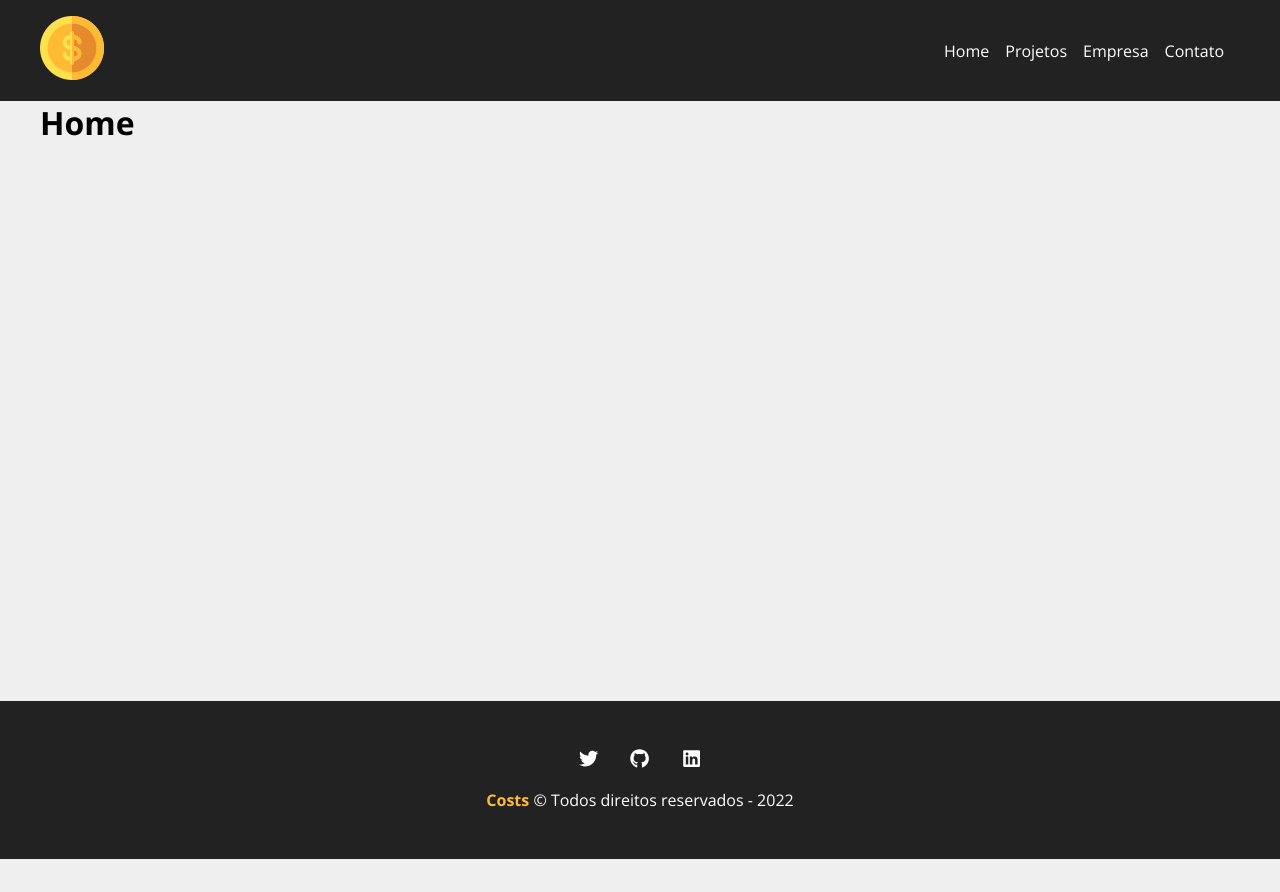
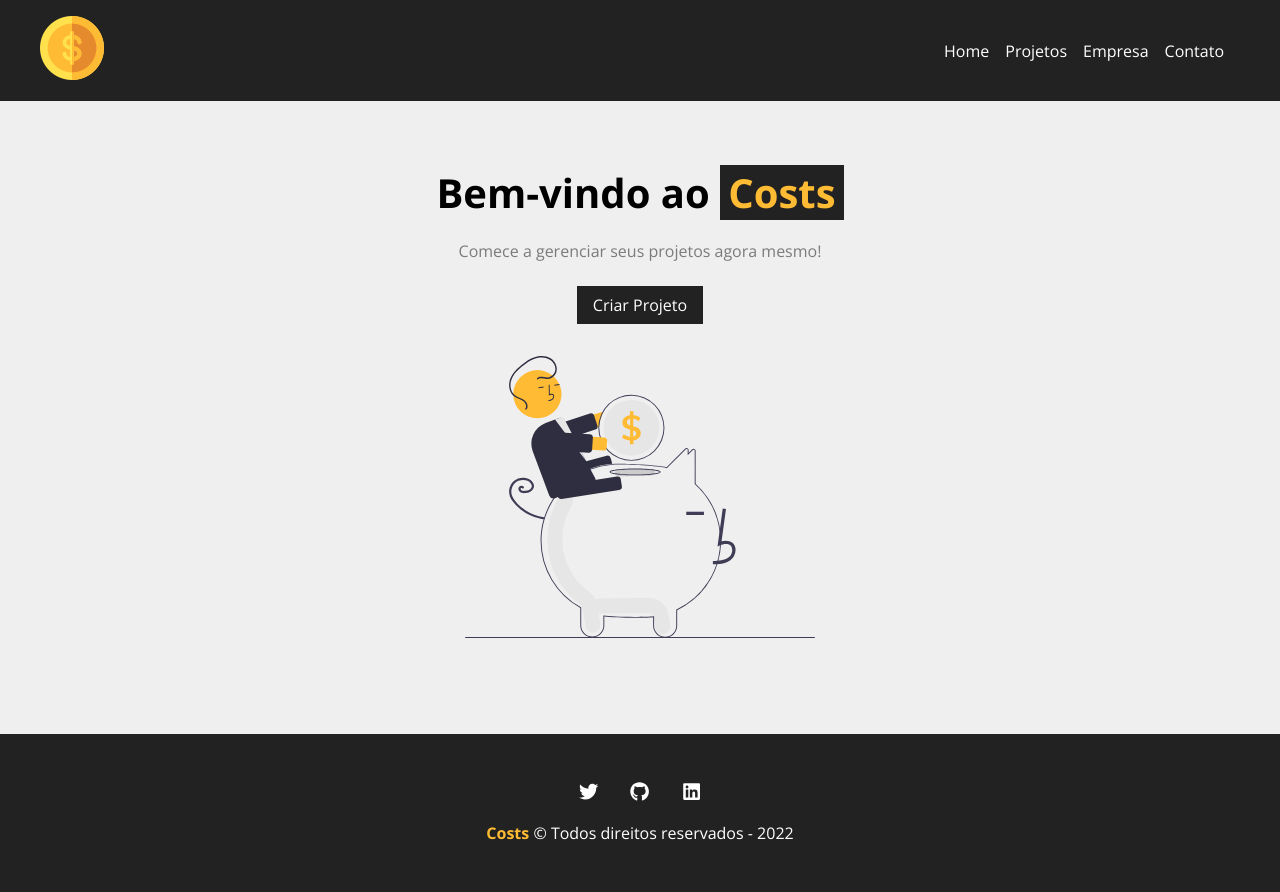
Before and after one commit to juniorcaus/COSTS, a React (Create React App) app: page / in a window 1280 px wide. Before the commit the page ends 859 px from the top, so only its background shows below. Built offline with nearby package versions, Linux system fonts and the light colour scheme.

Commit message:
Criando a home - #20

```diff
--- /dev/null
+++ b/src/components/layout/LinkButton.js
@@ -0,0 +1,14 @@
+import React from 'react'
+import { Link } from 'react-router-dom';
+
+import styles from './LinkButton.module.css';
+
+function LinkButton({ to, text}) {
+  return (
+    <Link className={styles.btn} to={to} >
+        {text}
+    </Link>
+  )
+}
+
+export default LinkButton;
--- /dev/null
+++ b/src/components/layout/LinkButton.module.css
@@ -0,0 +1,11 @@
+.btn {
+    background-color: #222;
+    color: #fff;
+    padding: 0.5em 1em;
+    text-decoration: none;
+    transition: 0.5s;
+}
+
+.btn:hover {
+    color: #ffbb33;
+}
--- a/src/components/pages/Home.js
+++ b/src/components/pages/Home.js
@@ -1,8 +1,17 @@
 import React from 'react'
+
+import styles from './Home.module.css';
+import savings from '../../img/savings.svg';
+import LinkButton from '../layout/LinkButton';
 
 function Home() {
   return (
-    <h1>Home</h1>
+    <section className={styles.home_container}>
+      <h1>Bem-vindo ao <span>Costs</span> </h1>
+      <p>Comece a gerenciar seus projetos agora mesmo!</p>
+      <LinkButton to="/NewProject" text="Criar Projeto" />
+      <img src={savings} alt='Costs' />
+    </section>
   )
 }
 
--- /dev/null
+++ b/src/components/pages/Home.module.css
@@ -0,0 +1,29 @@
+.home_container {
+    width: 100%;
+    display: flex;
+    flex-direction: column;
+    align-items: center;
+    justify-content: center;
+    padding: 4em;
+}
+
+.home_container h1 {
+    font-size: 2.5em;
+    margin-bottom: .5em;
+}
+
+.home_container h1 span {
+    color: #ffbb33;
+    padding: 0 .2em;
+    background-color: #222;
+}
+
+.home_container p {
+    margin-bottom: 1.5em;
+    color: #7b7b7b;
+}
+
+.home_container img {
+    width: 350px;
+    margin: 2em 0;
+}
```
